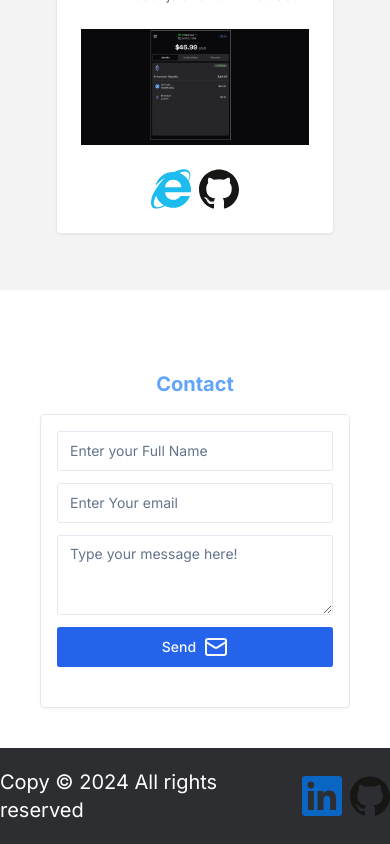
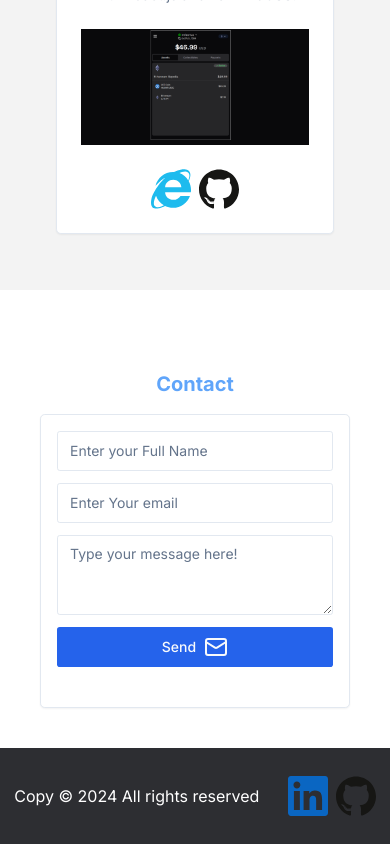
Before and after one commit to MrLectus/MrLectus, a Next.js app: page / in a window 390 px wide. Shown: the part 4066-4910 px from the top of the page. Built offline with nearby package versions, Linux system fonts and the light colour scheme.

Commit message:
fixed footer

```diff
--- a/components/footer.tsx
+++ b/components/footer.tsx
@@ -5,7 +5,7 @@ const Footer = () => {
   return (
     <footer className="flex flex-row justify-around h-24 text-white  items-center bg-[#2d2e32]">
       <div>
-        <p className="text-xl">
+        <p className="md:text-xl">
           Copy &copy; {new Date().getUTCFullYear()} All rights reserved
         </p>
       </div>
```
